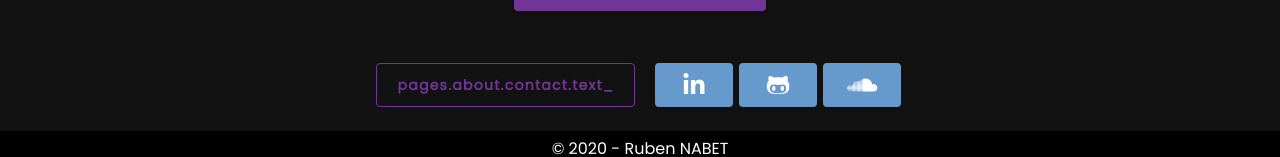
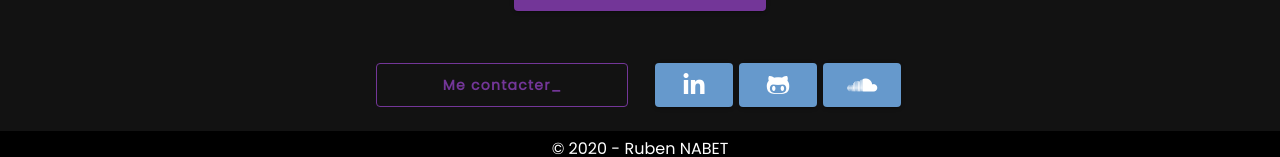
Before and after one commit to cvbenur/ruben-nabet-fr, a Nuxt app: page /about-me in a window 1280 px wide. Shown: the part 2717-2874 px from the top of the page. Built offline with nearby package versions, Linux system fonts and the light colour scheme.

Commit message:
Update About Me view to account for new contact button locale

```diff
--- a/src/pages/about-me.vue
+++ b/src/pages/about-me.vue
@@ -115,7 +115,7 @@
           ripple
           large
         >
-          {{ $t('pages.about.contact.text') }}_
+          {{ $t('pages.contact.text') }}_
         </v-btn>
       </v-col>
 
```
